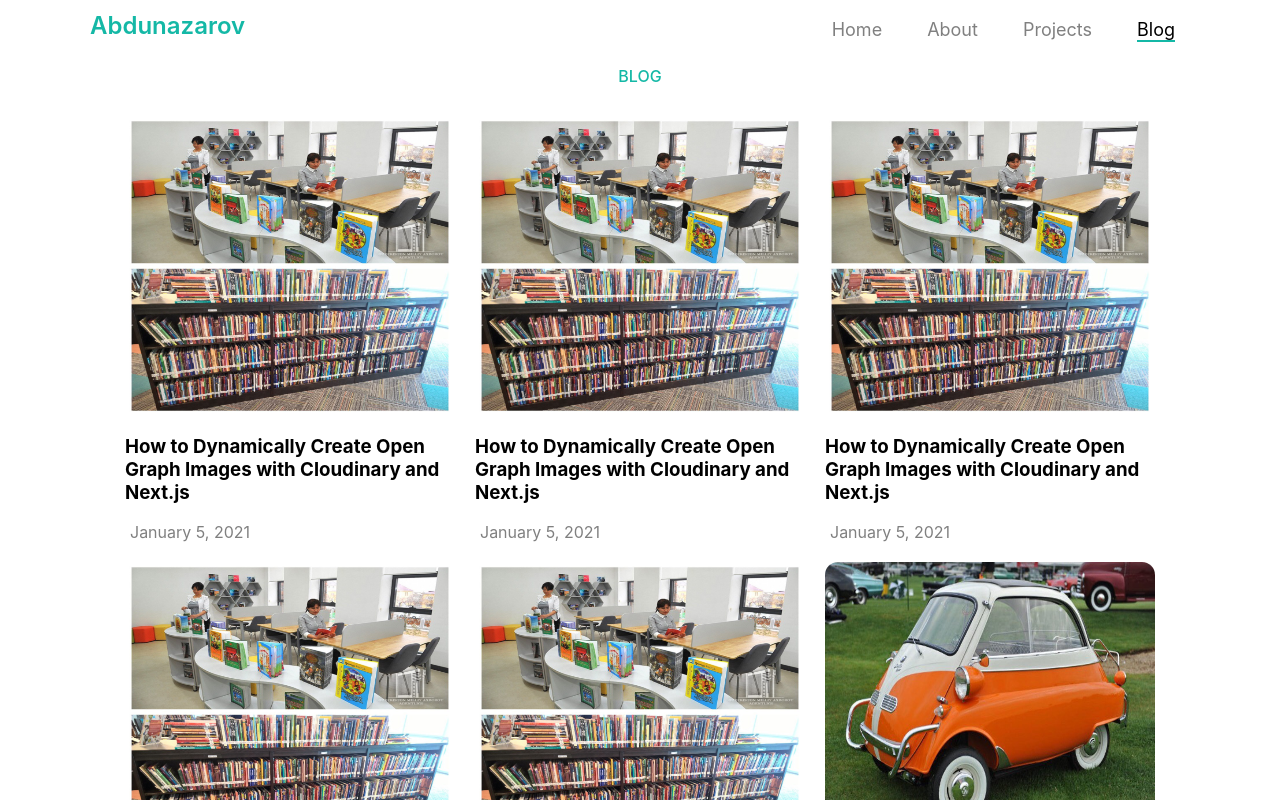
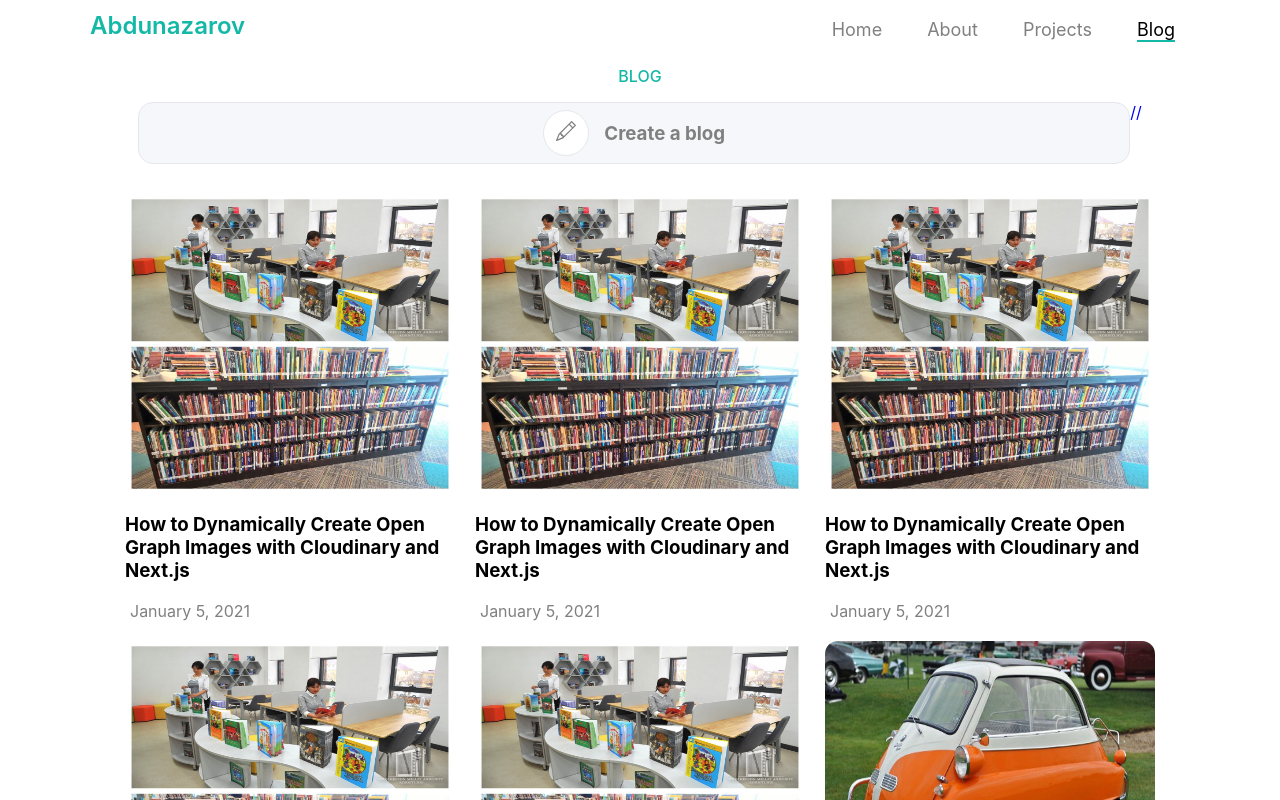
Before and after one commit to din0497/portfolio, a React (Create React App) app: page /blog in a window 1280 px wide. Shown: the top 800 px of the page. Built offline with nearby package versions, Linux system fonts and the light colour scheme.

Commit message:
Create Button

```diff
--- a/src/App.js
+++ b/src/App.js
@@ -9,6 +9,7 @@ import Projects from "./pages/Projects/Projects";
 import Footer from "./components/Footer/Footer";
 import { BlogCartContainer } from "./pages/Home/style";
 import Dropdown from "./components/Navbar/Dropdown";
+import CreatePost from "./pages/Blogs/CreatePost";
 
 function App() {
   const [drop, setDrop] = useState("hidden");
@@ -23,6 +24,7 @@ function App() {
           <Route path="/about" element={<About />} />
           <Route path="/projects" element={<Projects />} />
           <Route path="/blog" element={<Blogs />} />
+          <Route path='blog/:create' element={<CreatePost/>}/>
         </Routes>
       </div>
       <Footer />
--- a/src/pages/Blogs/Blogs.js
+++ b/src/pages/Blogs/Blogs.js
@@ -2,11 +2,13 @@ import { Title } from "../../commons/Title";
 import { blogs } from "../Home/Home";
 import { BlogGrid } from "./style";
 import Blog from "./Blog";
+import CreateBlog from "./CreateBlog";
 
 const Blogs = () => {
   return (
-    <div>
+    <div style={{display:'flex', flexDirection:'column', alignItems:'center'}}>
       <Title>BLOG</Title>
+      <CreateBlog />
       <BlogGrid>
         {blogs
           .map((blog, i) => {
--- a/src/pages/Blogs/CreateBlog.js
+++ b/src/pages/Blogs/CreateBlog.js
@@ -1,5 +1,35 @@
-const CreateBlogs = () => {
-   return
-}
+import { CreateContainer } from "./style";
+import { BsPencil } from "react-icons/bs";
+import { Link } from "react-router-dom";
 
-export default CreateBlogs;
+const CreateBlog = () => {
+  return (
+    <Link style={{textDecoration:'none', width: '100%', display: 'flex', justifyContent:'center'}} to="create">
+      <CreateContainer>
+        <div
+          style={{
+            display: "flex",
+            flexDirection: "row",
+            alignItems: "center",
+            gap: "15px",
+            color: "gray",
+          }}
+        >
+          <div
+            style={{
+              background: "white",
+              padding: "10px 12px",
+              border: "rgba(229,231,235) solid 1px",
+              borderRadius: "50%",
+            }}
+          >
+            <BsPencil size={20} />
+          </div>
+          <h3>Create a blog</h3>
+        </div>
+      </CreateContainer>
+    // </Link>
+  );
+};
+
+export default CreateBlog;
--- /dev/null
+++ b/src/pages/Blogs/CreatePost.js
@@ -0,0 +1,7 @@
+const CreatePost = () => {
+    return <div>
+        Write
+    </div>
+}
+
+export default CreatePost
--- a/src/pages/Blogs/style.js
+++ b/src/pages/Blogs/style.js
@@ -23,4 +23,14 @@ export const BlogCart = styled.div`
 `;
 
 export const CreateContainer = styled.div`
+  width: 90%;
+  color: rgba(51,51,51);
+  background-color: rgba(245,247,250);
+  border: rgba(229,231,235) solid 1px;
+  justify-content: center;
+  display: flex;
+  align-items: center;
+  border-radius: 15px;
+  cursor: pointer;
+
 `
```
